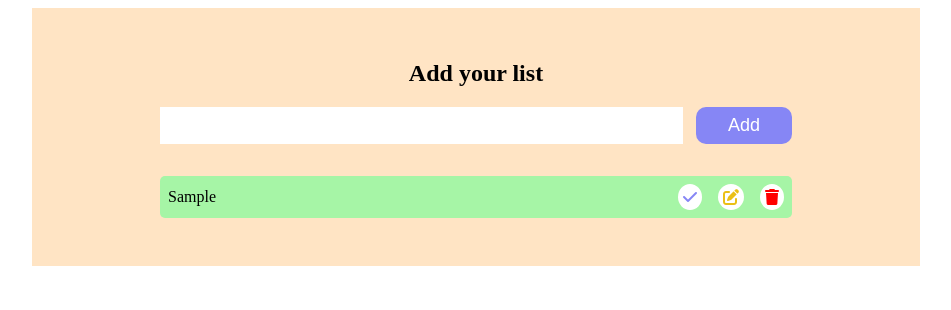
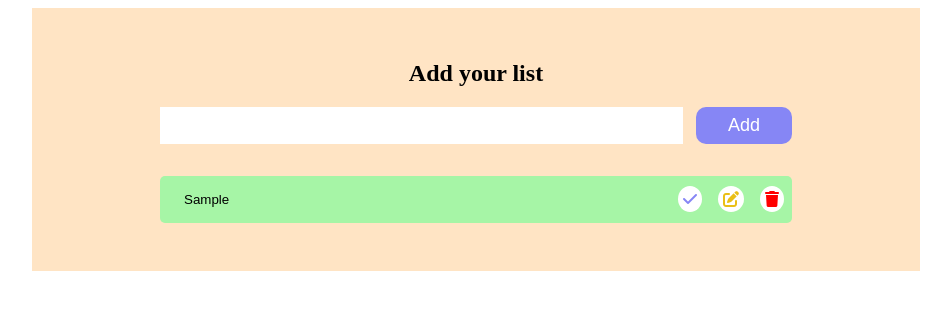
Before and after one commit to Mrinmoydeb/-todo, a plain HTML site: page index.html in a window 1280 px wide. Both pictures are taken after typing "Sample" into the empty fields and a click on the button "Add". Shown: the whole page, without its empty margins (164-1115 px from the left). Drawn offline with Linux system fonts and the light colour scheme.

Commit message:
minor changes

```diff
--- a/script.js
+++ b/script.js
@@ -9,8 +9,11 @@ let list_el = document.createElement('ul');
 list_el.classList.add('list');
 let lists = document.createElement('li');
 list_el.appendChild(lists);
-let creatSpan = document.createElement('span');
-creatSpan.textContent = userInputs;
+let creatSpan = document.createElement('input');
+creatSpan.type = 'text';
+creatSpan.setAttribute('readonly', true);
+creatSpan.value = userInputs;
+creatSpan.classList.add('inputvalBox');
 lists.appendChild(creatSpan);
 let allActionBtns = document.createElement('span');
 allActionBtns.classList.add('btngrp');
@@ -20,6 +23,7 @@ lists.appendChild(allActionBtns);
 let checkBtn = document.createElement('i');
 checkBtn.classList.add('fa-solid');
 checkBtn.classList.add('fa-check');
+checkBtn.classList.add('editButton');
 let editBtn = document.createElement('i');
 editBtn.classList.add('fa-solid');
 editBtn.classList.add('fa-pen-to-square');
@@ -32,4 +36,12 @@ allActionBtns.appendChild(deletBtn);
 
 let listNode = document.querySelector(".list_node");
 listNode.appendChild(list_el)
+checkBtn.onclick = ()=>{
+    console.log('check');
+    if(checkBtn.classList.contains('editButton')){
+        creatSpan.classList.add('line')
+    }
 }
+
+
+}
--- a/style.css
+++ b/style.css
@@ -75,3 +75,9 @@ color: rgb(134, 134, 245);;
 .btngrp i:nth-child(2){
     color: rgb(234, 191, 22);
 }
+.inputvalBox{
+    background: rgb(166, 245, 166);;
+}
+.line{
+    text-decoration: line-through;
+}
```
